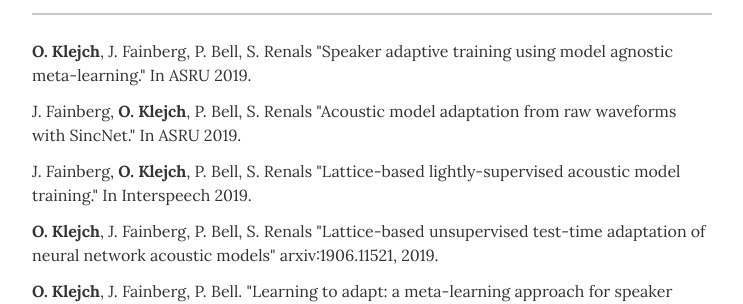
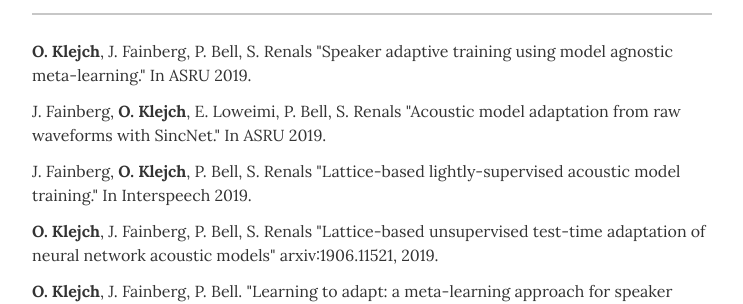
Before and after one commit to ondrejklejch/ondrejklejch.github.io, a Jekyll site: the page built from index.html, in a window 1280 px wide. Shown: the part 962-1266 px from the top of the page, without its empty margins (268-1011 px from the left). Built offline with Jekyll 4.4.1, drawn with Linux system fonts in a browser that asks for light colours.

Commit message:
Papers updated.

```diff
--- a/_data/papers.yml
+++ b/_data/papers.yml
@@ -1,7 +1,7 @@
 - authors: "<strong>O. Klejch</strong>, J. Fainberg, P. Bell, S. Renals"
   title: "Speaker adaptive training using model agnostic meta-learning."
   venue: "In ASRU 2019."
-- authors: "J. Fainberg, <strong>O. Klejch</strong>, P. Bell, S. Renals"
+- authors: "J. Fainberg, <strong>O. Klejch</strong>, E. Loweimi, P. Bell, S. Renals"
   title: "Acoustic model adaptation from raw waveforms with SincNet."
   venue: "In ASRU 2019."
 - authors: "J. Fainberg, <strong>O. Klejch</strong>, P. Bell, S. Renals"
```
